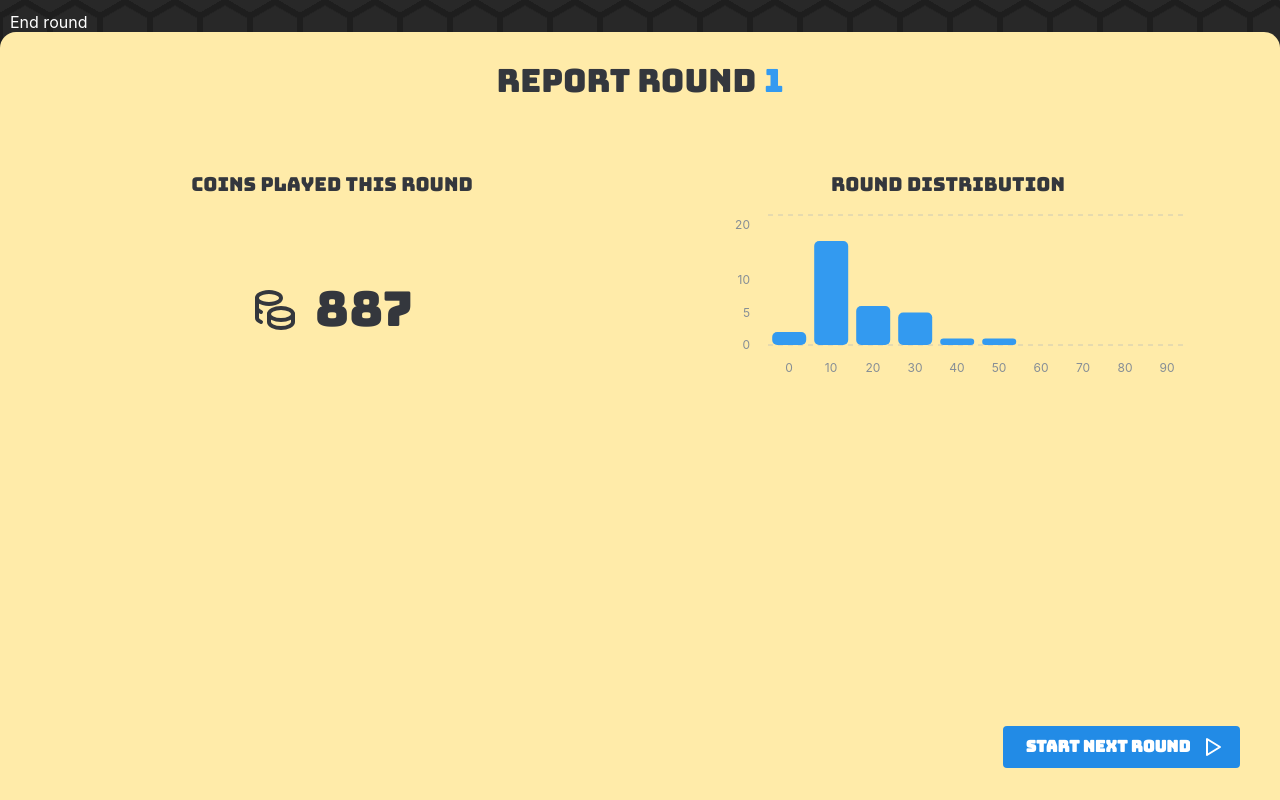
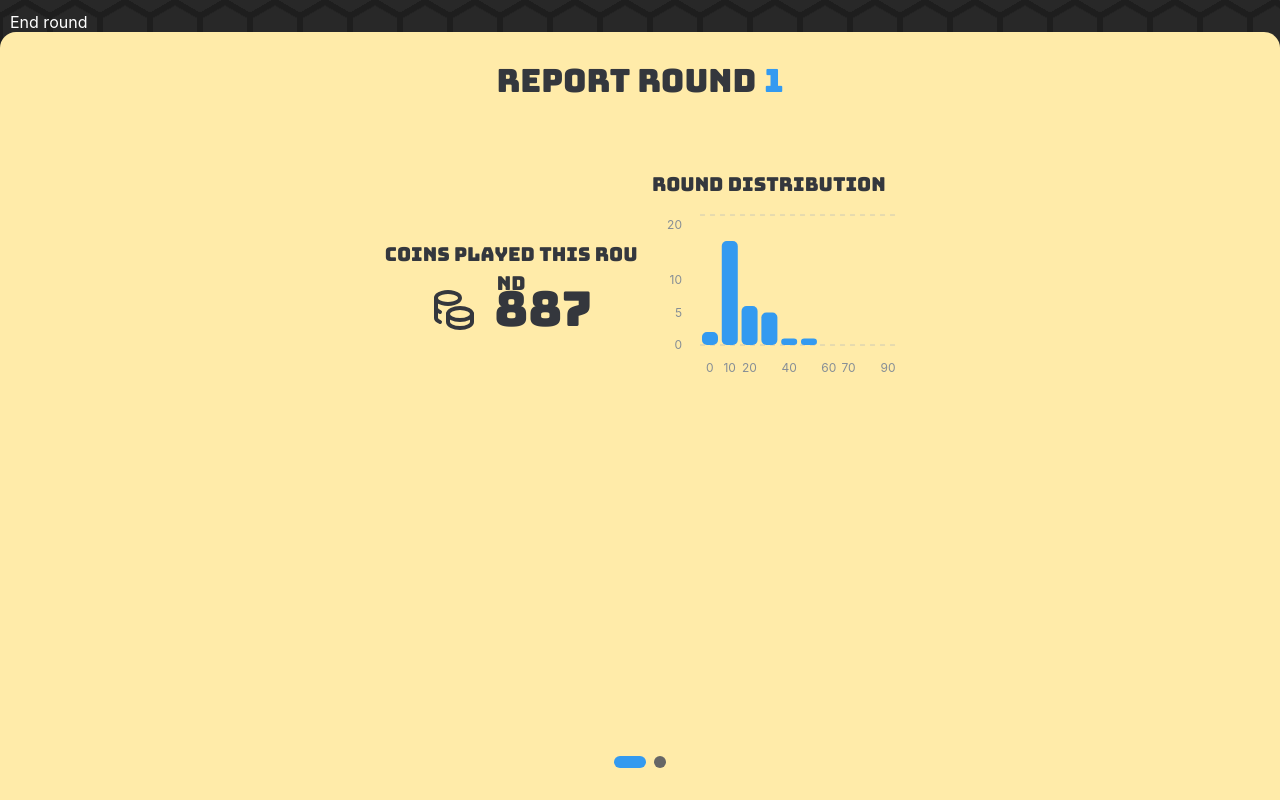
Before and after one commit to Olaelve5/coingame, a Next.js app in the folder app/: page /testing in a window 1280 px wide. Both pictures are taken after a click on the button "End round". Built offline with nearby package versions, Linux system fonts and the light colour scheme.

Commit message:
feat: add carousel functionality to EliminationReport; implement page indicators and stats display

```diff
--- a/app/package.json
+++ b/app/package.json
@@ -11,9 +11,12 @@
   "dependencies": {
     "@fortawesome/free-solid-svg-icons": "^6.7.2",
     "@fortawesome/react-fontawesome": "^0.2.2",
+    "@mantine/carousel": "^8.1.3",
     "@mantine/charts": "^8.1.2",
     "@preline/pin-input": "^2.5.2",
     "@tabler/icons-react": "^3.30.0",
+    "embla-carousel": "^8.6.0",
+    "embla-carousel-react": "^8.6.0",
     "framer-motion": "^12.4.10",
     "next": "15.2.3",
     "next-qrcode": "^2.5.1",
--- a/app/src/components/host/game/EliminationReport/EliminationReport.tsx
+++ b/app/src/components/host/game/EliminationReport/EliminationReport.tsx
@@ -1,16 +1,30 @@
 import React, { useState } from "react";
 import styles from "./styles/EliminationReport.module.css";
-import { motion } from "framer-motion";
-import PlayedCoinsChart from "./PlayedCoinsChart";
+import { motion, AnimatePresence } from "framer-motion";
 import { useMantineTheme } from "@mantine/core";
-import { IconCoins } from "@tabler/icons-react";
 import EliminatedPlayers from "./EliminatedPlayers";
-import { StaggeredText } from "../../StaggeredText";
-import StartRoundButton from "./StartRoundButton";
+import PageIndicators from "./PageIndicators";
+import StatsPage from "./StatsPage";
 
 const EliminationReport = () => {
   const [initialAnimationFinished, setInitialAnimationFinished] = useState(false);
+  const [page, setPage] = useState(1);
   const theme = useMantineTheme();
+
+  const slideVariants = {
+    enter: {
+      x: "100%",
+      opacity: 1,
+    },
+    center: {
+      x: 0,
+      opacity: 1,
+    },
+    exit: {
+      x: "-100%",
+      opacity: 1,
+    },
+  };
 
   return (
     <motion.div
@@ -28,33 +42,28 @@ const EliminationReport = () => {
             1
           </h2>
         </div>
-        <StartRoundButton />
       </div>
+
       {initialAnimationFinished && (
-        <div className={styles.dataContainer}>
-          <div className={styles.coinsPlayedContainer}>
-            <StaggeredText text="Coins played this round" staggerSpeed={0.02} />
+        <div className={styles.carouselContainer}>
+          <AnimatePresence mode="wait">
             <motion.div
-              initial={{ opacity: 0, scale: 1, y: 50 }}
-              animate={{ opacity: 1, scale: 1, y: 0 }}
-              transition={{ duration: 0.3, delay: 0.8, ease: "easeInOut" }}
+              key={page}
+              variants={slideVariants}
+              initial="enter"
+              animate="center"
+              exit="exit"
+              transition={{ duration: 0.3, ease: "easeInOut" }}
+              className={styles.pageContainer}
             >
-              <IconCoins className={styles.coinsIcon} />
-              <h2>887</h2>
+              {page === 1 && <StatsPage />}
+              {page === 2 && <EliminatedPlayers playersEliminated={[]} />}
             </motion.div>
-          </div>
-          <PlayedCoinsChart />
+          </AnimatePresence>
         </div>
       )}
-      {initialAnimationFinished && (
-        <motion.div
-          initial={{ opacity: 0, scale: 1 }}
-          animate={{ opacity: 1, scale: 1 }}
-          transition={{ duration: 0.5, delay: 2, ease: "easeInOut" }}
-        >
-          <EliminatedPlayers playersEliminated={[]} />
-        </motion.div>
-      )}
+
+      <PageIndicators page={page} setPage={setPage} />
     </motion.div>
   );
 };
--- /dev/null
+++ b/app/src/components/host/game/EliminationReport/PageIndicators.tsx
@@ -0,0 +1,34 @@
+import styles from "./styles/PageIndicators.module.css";
+import { motion } from "framer-motion";
+
+interface PageIndicatorsProps {
+  page: number;
+  setPage: (page: number) => void;
+}
+
+const PageIndicators = ({ page, setPage }: PageIndicatorsProps) => {
+  return (
+    <div className={styles.container}>
+      <motion.span
+        className={styles.indicator}
+        animate={{
+          width: page === 1 ? "2rem" : "0.75rem",
+          backgroundColor: page === 1 ? "#339af0" : "#666",
+        }}
+        transition={{ duration: 0.2, ease: "easeInOut" }}
+        onClick={() => setPage(1)}
+      />
+      <motion.span
+        className={styles.indicator}
+        animate={{
+          width: page === 2 ? "2rem" : "0.75rem",
+          backgroundColor: page === 2 ? "#339af0" : "#666",
+        }}
+        transition={{ duration: 0.2, ease: "easeInOut" }}
+        onClick={() => setPage(2)}
+      />
+    </div>
+  );
+};
+
+export default PageIndicators;
--- /dev/null
+++ b/app/src/components/host/game/EliminationReport/StatsPage.tsx
@@ -0,0 +1,27 @@
+import styles from "./styles/EliminationReport.module.css";
+import React, { useState } from "react";
+import { motion } from "framer-motion";
+import PlayedCoinsChart from "./PlayedCoinsChart";
+import { IconCoins } from "@tabler/icons-react";
+import { StaggeredText } from "../../StaggeredText";
+
+const StatsPage = () => {
+  return (
+    <div className={styles.dataContainer}>
+      <div className={styles.coinsPlayedContainer}>
+        <StaggeredText text="Coins played this round" staggerSpeed={0.02} />
+        <motion.div
+          initial={{ opacity: 0, scale: 1, y: 50 }}
+          animate={{ opacity: 1, scale: 1, y: 0 }}
+          transition={{ duration: 0.3, delay: 0.8, ease: "easeInOut" }}
+        >
+          <IconCoins className={styles.coinsIcon} />
+          <h2>887</h2>
+        </motion.div>
+      </div>
+      <PlayedCoinsChart />
+    </div>
+  );
+};
+
+export default StatsPage;
--- /dev/null
+++ b/app/src/components/host/game/EliminationReport/styles/PageIndicators.module.css
@@ -0,0 +1,15 @@
+.container {
+  display: flex;
+  align-items: center;
+  justify-content: center;
+  gap: 0.5rem;
+  position: absolute;
+  bottom: 4rem;
+}
+
+.indicator {
+  height: 0.75rem;
+  background-color: #000000;
+  border-radius: 20px;
+  cursor: pointer;
+}
```
Also changed, not shown: 1 other file (tests, documents, lock files or other folders).
